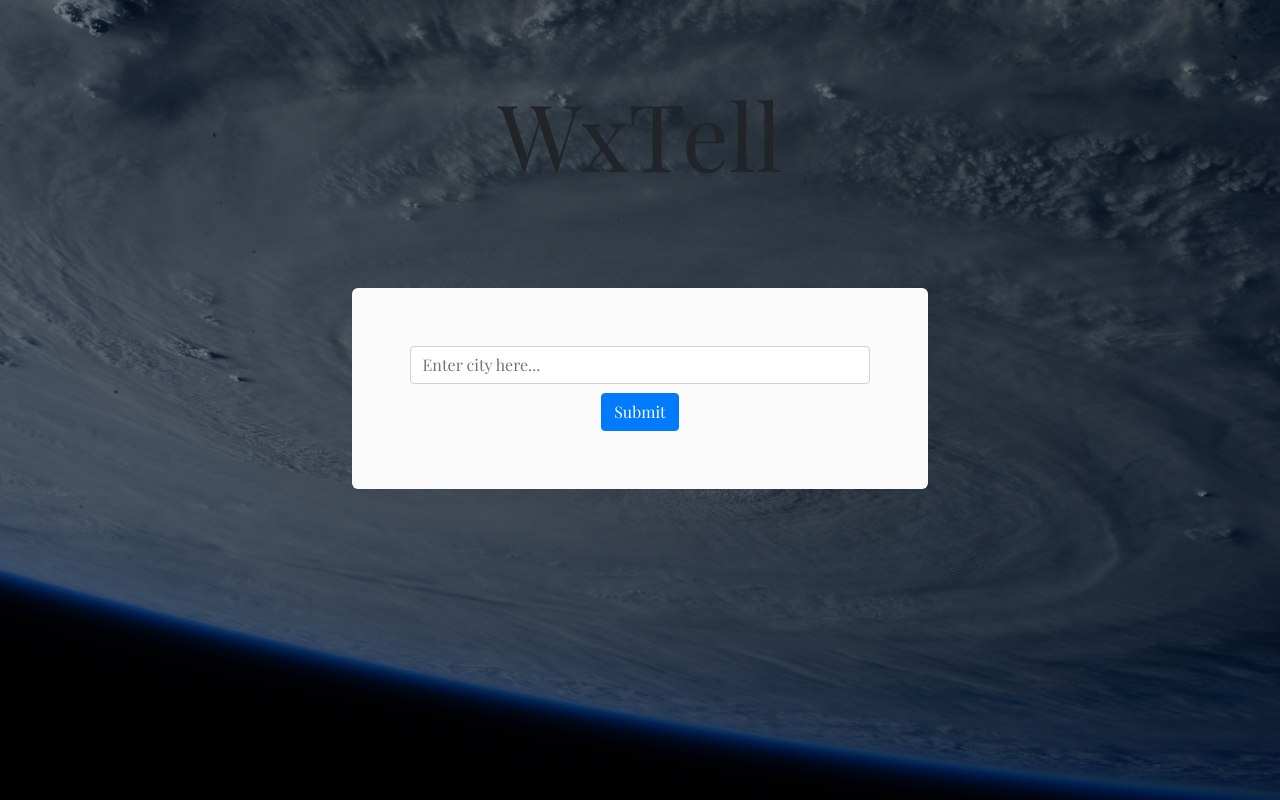
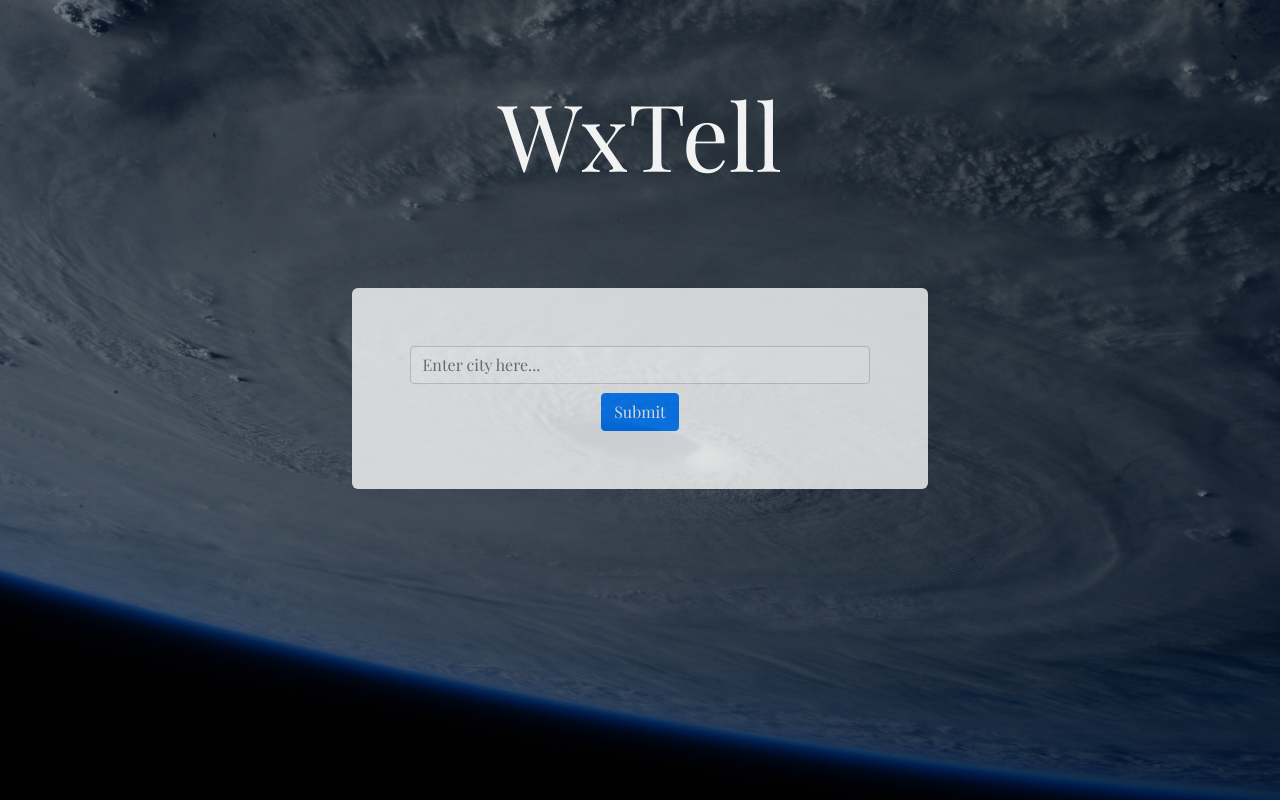
Before and after one commit to JordanWCotton/WxTell, an Angular app: page / in a window 1280 px wide. Built offline with nearby package versions, Linux system fonts and the light colour scheme.

Commit message:
Update add reduice opacity of interface to allow for cleaner display of data over image

```diff
--- a/src/app/land-screen/land-screen.component.css
+++ b/src/app/land-screen/land-screen.component.css
@@ -6,11 +6,13 @@
     margin-top: 6%;
     padding: 5%;
     text-align: center;
+    opacity: 0.8;
 }
 
 #app-header {
     text-align: center;
     font-size: 5.8em;
+    color: #F2F2F2;
 }
 
 #loading-container {
@@ -19,6 +21,7 @@
     font-size: 2.5em;
     background-color: #FBFBFB;
     border-radius: 6px;
+    opacity: 0.8;
 }
 
 #submit-button {
@@ -32,6 +35,7 @@
 #weather-data-container {
     background-color: #FBFBFB;
     border-radius: 6px;
+    opacity: 0.8;
 }
 
 #city-hdr {
@@ -79,6 +83,10 @@
     border-bottom: 1px solid black;
 }
 
+#return-btn {
+    opacity: 0.8;
+}
+
 /* Mobile Styles */
 @media only screen and (max-width: 750px) {
 
```
